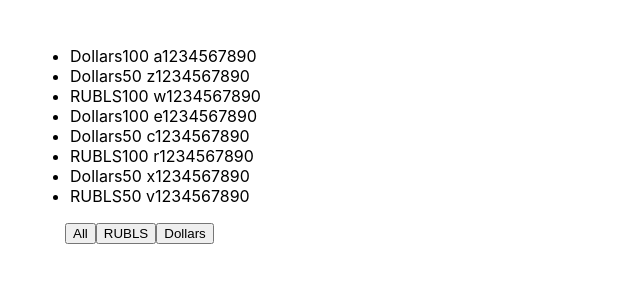
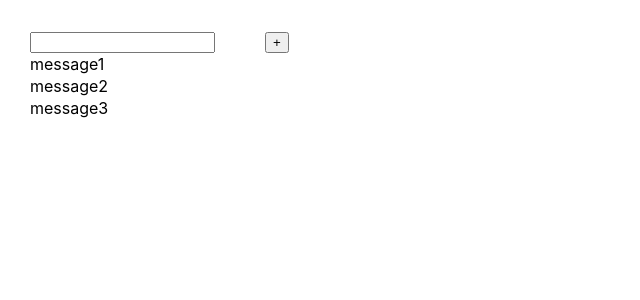
Before and after one commit to Alex-Fes/microtasks, a React (Create React App) app: page / in a window 1280 px wide. Shown: the top 300 px of the page, without its empty margins (0-640 px from the left). Built offline with nearby package versions, Linux system fonts and the light colour scheme.

Commit message:
add input

```diff
--- a/src/App.css
+++ b/src/App.css
@@ -3,6 +3,18 @@
   display: flex;
 }
 
-.App > div {
+.App div {
   margin-right: 50px;
 }
+
+.App .message {
+  line-height: 1.25; /* по стандарту */
+  display: inline-block;
+  vertical-align: middle;
+}
+.App .wrapper {
+  margin-left:auto;
+  margin-right:auto;
+  height:auto;
+  width:auto;
+}
--- a/src/App.tsx
+++ b/src/App.tsx
@@ -6,6 +6,7 @@
 import Auto from "./site/Components/Map/Map";
 import Button from "./site/Components/Button/Button";
 import Filter from "./site/Components/Filter/Filter";
+import {FullInput} from "./site/Components/Input/FullInput";
 
 
 
@@ -49,7 +50,8 @@
             {/*<h1>{a}</h1>*/}
             {/*<button onClick={onClickHandler}>number</button>*/}
             {/*<button onClick={onClickZero}>0</button>*/}
-            <div><Filter /></div>
+            {/*<div><Filter /></div>*/}
+            <div><FullInput /></div>
         </div>
 );
 }
--- a/src/site/Components/Footer/Footer.tsx
+++ b/src/site/Components/Footer/Footer.tsx
@@ -1,10 +1,9 @@
 import React from 'react';
 import '../../../App.css'
 
-type FooterPropsType =  {
+type FooterPropsType = {
     titleForFooter: string
 }
-
 
 
 const Footer = (props: FooterPropsType) => {
--- /dev/null
+++ b/src/site/Components/Input/Button.tsx
@@ -0,0 +1,22 @@
+import React from 'react';
+import '../../../App.css'
+
+type ButtonPropsType = {
+    name: string
+    callBack: () => void
+}
+
+
+const Button = (props: ButtonPropsType) => {
+    const onClickButtonHandler = () => {
+        props.callBack();
+
+    }
+    return (
+        <div className={'message'}>
+            <button onClick={onClickButtonHandler}>{props.name}</button>
+        </div>
+    );
+};
+
+export default Button;
--- /dev/null
+++ b/src/site/Components/Input/FullInput.tsx
@@ -0,0 +1,43 @@
+import React, {useState} from "react";
+import '../../../App.css'
+import {Input} from "./Input";
+import Button from "./Button";
+
+
+export const FullInput = () => {
+
+    let [message, setMessage] = useState([
+        {message: 'message1'},
+        {message: 'message2'},
+        {message: 'message3'}
+    ])
+
+    let [title, setTitle] = useState('')
+
+    const addMessage = (title: string) => {
+        let newMessage = {message: title};
+        setMessage([newMessage, ...message])
+    }
+
+    const callBackButtonHandler =()=> {
+        addMessage(title)
+        setTitle('')
+    }
+
+    return (
+        <div>
+
+            <Input setTitle={setTitle} title={title}/>
+            <Button name={'+'} callBack={callBackButtonHandler}/>
+
+
+            {message.map((el, index) => {
+                return (
+                    <div className={'wrapper'} key={index}>
+                        <div className={'message'} key={index}>{el.message}</div>
+                    </div>
+                )
+            })}
+        </div>
+    )
+};
--- /dev/null
+++ b/src/site/Components/Input/Input.tsx
@@ -0,0 +1,19 @@
+import React, {ChangeEvent, useState} from "react";
+import '../../../App.css'
+
+type InputPropsType = {
+    title: string
+    setTitle: (title: string) => void
+}
+
+export const Input = (props: InputPropsType) => {
+
+    const onChangeInputHandler = (event: ChangeEvent<HTMLInputElement>) => {
+        props.setTitle(event.currentTarget.value)
+    }
+    return (
+        <div className={'message'}>
+            <input value={props.title} onChange={onChangeInputHandler}/>
+        </div>
+    )
+}
```
